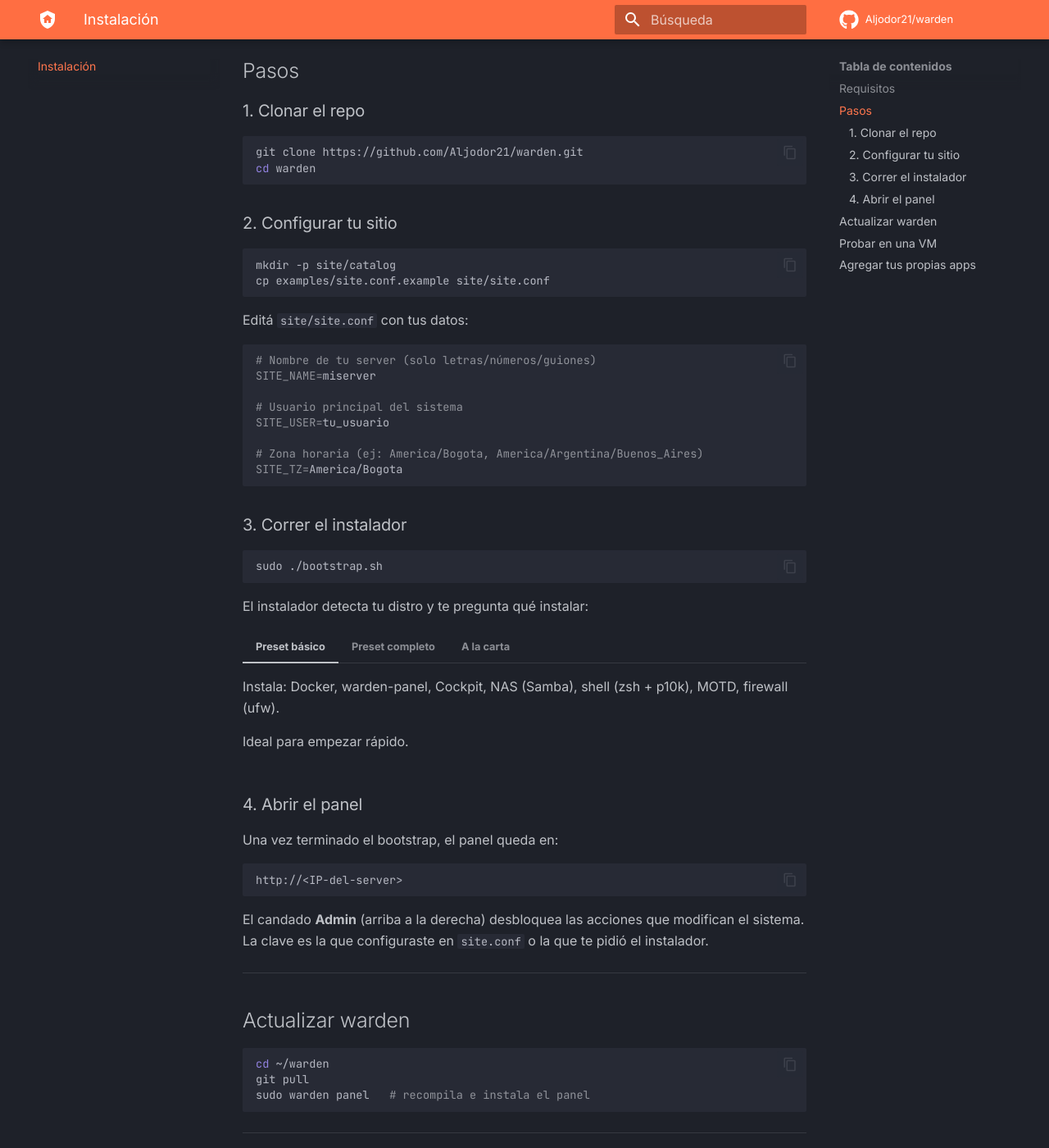
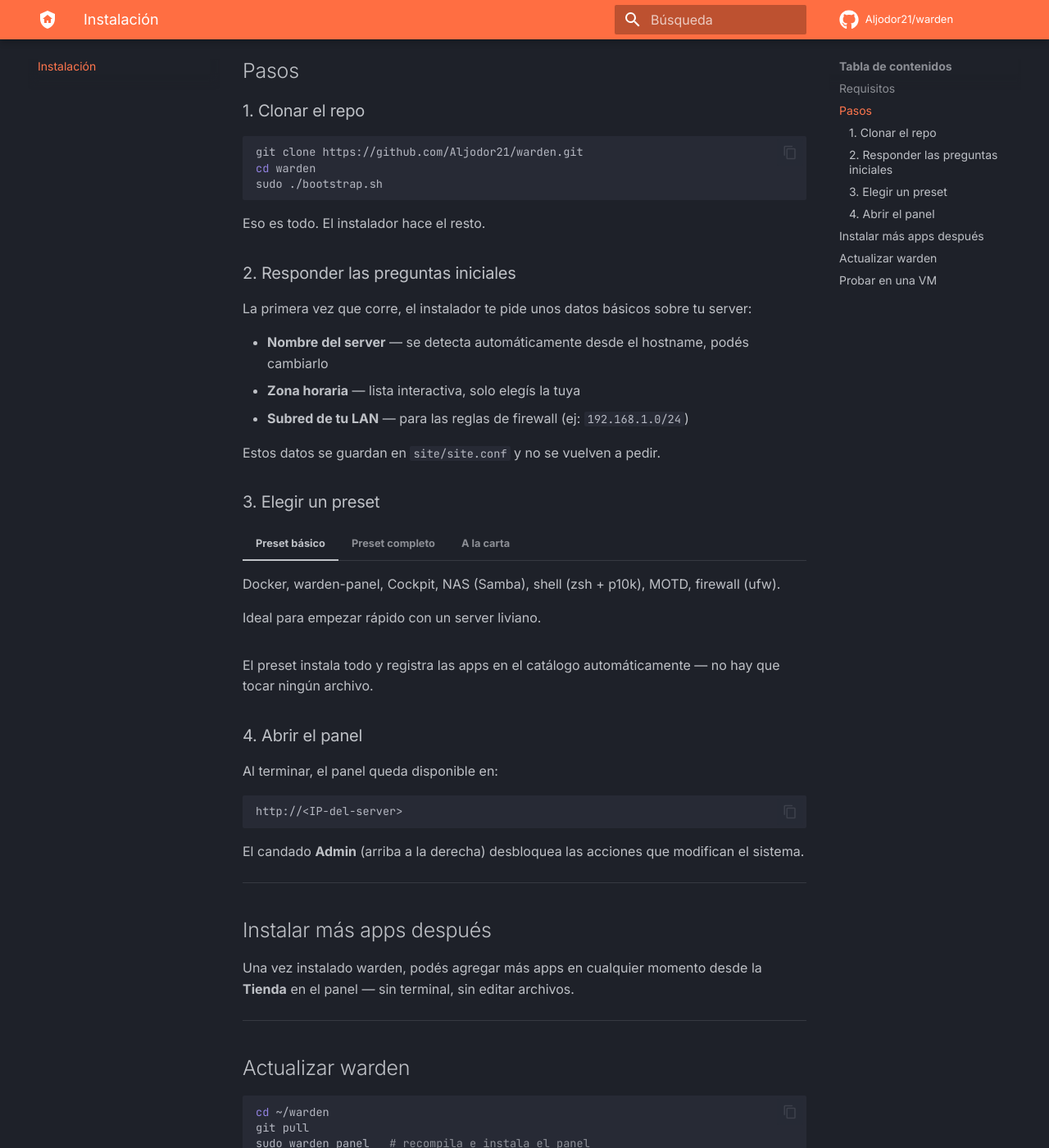
Before and after one commit to Aljodor21/warden, an MkDocs documentation site: the page built from docs/instalacion.md, in a window 1280 px wide and 1400 px high, scrolled down 376 px. Shown: the whole window at 82% size. Built offline with MkDocs 1.6.1 and Material for MkDocs 9.7.7, drawn with Linux system fonts in a browser that asks for light colours; comment, search, counter and statistics services are not loaded; some of the changed text lies outside the part shown.

Commit message:
docs: corregir flujo de instalacion — el catalogo se puebla solo con el preset

````diff
--- a/docs/instalacion.md
+++ b/docs/instalacion.md
@@ -14,56 +14,51 @@
 ```bash
 git clone https://github.com/Aljodor21/warden.git
 cd warden
-```
-
-### 2. Configurar tu sitio
-
-```bash
-mkdir -p site/catalog
-cp examples/site.conf.example site/site.conf
-```
-
-Editá `site/site.conf` con tus datos:
-
-```bash
-# Nombre de tu server (solo letras/números/guiones)
-SITE_NAME=miserver
-
-# Usuario principal del sistema
-SITE_USER=tu_usuario
-
-# Zona horaria (ej: America/Bogota, America/Argentina/Buenos_Aires)
-SITE_TZ=America/Bogota
-```
-
-### 3. Correr el instalador
-
-```bash
 sudo ./bootstrap.sh
 ```
 
-El instalador detecta tu distro y te pregunta qué instalar:
+Eso es todo. El instalador hace el resto.
+
+### 2. Responder las preguntas iniciales
+
+La primera vez que corre, el instalador te pide unos datos básicos sobre tu server:
+
+- **Nombre del server** — se detecta automáticamente desde el hostname, podés cambiarlo
+- **Zona horaria** — lista interactiva, solo elegís la tuya
+- **Subred de tu LAN** — para las reglas de firewall (ej: `192.168.1.0/24`)
+
+Estos datos se guardan en `site/site.conf` y no se vuelven a pedir.
+
+### 3. Elegir un preset
 
 === "Preset básico"
-    Instala: Docker, warden-panel, Cockpit, NAS (Samba), shell (zsh + p10k), MOTD, firewall (ufw).
+    Docker, warden-panel, Cockpit, NAS (Samba), shell (zsh + p10k), MOTD, firewall (ufw).
 
-    Ideal para empezar rápido.
+    Ideal para empezar rápido con un server liviano.
 
 === "Preset completo"
     Todo lo del básico más: Backrest, ntfy (alertas push), Immich (fotos), Docmost (wiki), Excalidraw.
 
 === "A la carta"
-    Elegís manualmente cada módulo y app.
+    Elegís manualmente cada módulo y app desde un menú interactivo.
+
+El preset instala todo y registra las apps en el catálogo automáticamente — no hay que tocar ningún archivo.
 
 ### 4. Abrir el panel
 
-Una vez terminado el bootstrap, el panel queda en:
+Al terminar, el panel queda disponible en:
 
 ```
 http://<IP-del-server>
 ```
 
-El candado **Admin** (arriba a la derecha) desbloquea las acciones que modifican el sistema. La clave es la que configuraste en `site.conf` o la que te pidió el instalador.
+El candado **Admin** (arriba a la derecha) desbloquea las acciones que modifican el sistema.
+
+---
+
+## Instalar más apps después
+
+Una vez instalado warden, podés agregar más apps en cualquier momento desde la **Tienda** en el panel — sin terminal, sin editar archivos.
 
 ---
 
@@ -80,15 +75,3 @@
 ## Probar en una VM
 
 Si querés probar antes de instalar en hardware real, ver [Prueba en VM](https://github.com/Aljodor21/warden/blob/main/docs/PRUEBA-VM.md).
-
----
-
-## Agregar tus propias apps
-
-Por cada app tuya, creá un archivo en `site/catalog/`:
-
-```bash
-cp examples/catalog/app.component.example site/catalog/miapp.component
-```
-
-Editá los campos necesarios (`COMP_NAME`, `COMP_CONTAINER`, `COMP_PATHS`, etc.) y la app aparece en el Catálogo. Ver [Catálogo](panel/catalogo.md) para más detalle.
````
Also changed, not shown: docs/index.md (+2 -4 lines), docs/panel/catalogo.md (+7 -30 lines).
